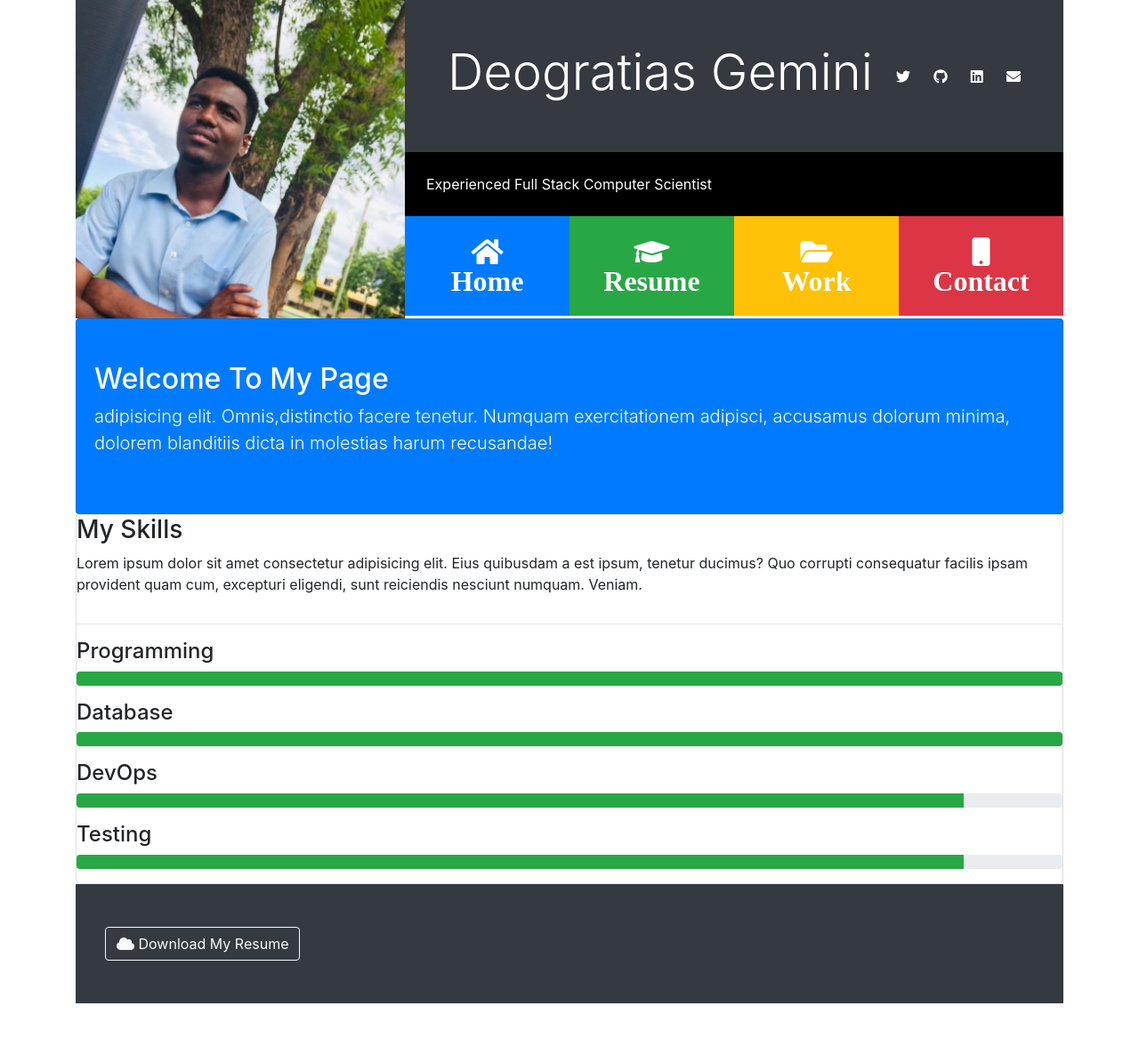
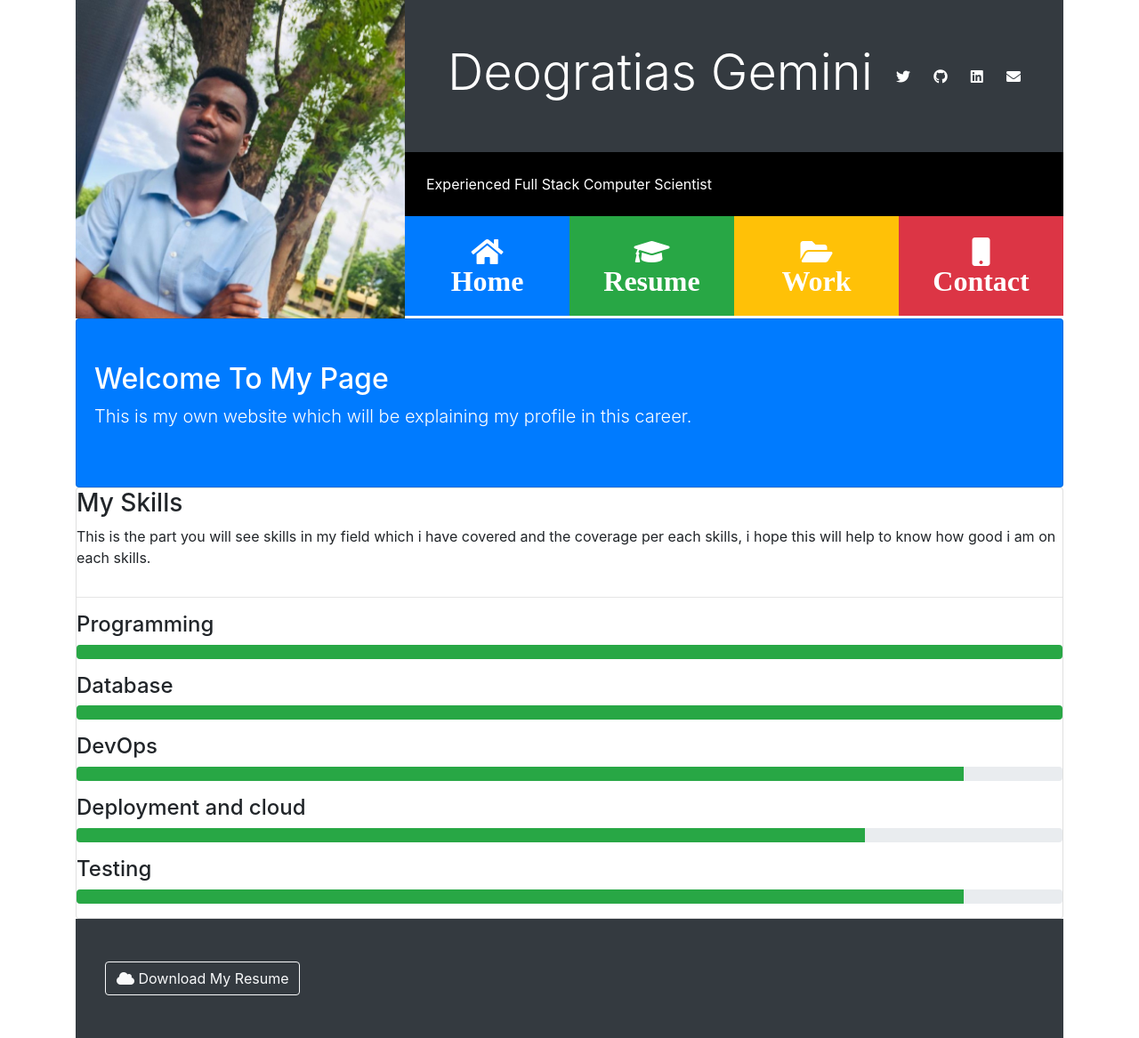
Before and after one commit to deogemini/myBlog, a PHP site: page / in a window 1280 px wide. Shown: the whole page at 89% size. Before the commit the page ends 1128 px from the top, so only its background shows below. Run offline with PHP 8.4, Linux system fonts and the light colour scheme; some libraries are stand-ins or nearby versions.

Commit message:
setting some basics

```diff
--- a/index.php
+++ b/index.php
@@ -92,14 +92,15 @@
                 <div class="card card-body bg-primary text-white py-5">
                     <h2>Welcome To My Page</h2>
                     <p class="lead">
- adipisicing elit. Omnis,distinctio facere tenetur. Numquam exercitationem adipisci, accusamus dolorum minima, dolorem blanditiis dicta in molestias harum recusandae!
+                    This is my own website which will be explaining my profile in this career.
+
                     </p>
                 </div>
                 <div  class="card card-body-py-5">
                      <h3>
                          My Skills
                      </h3>
-                     <p>Lorem ipsum dolor sit amet consectetur adipisicing elit. Eius quibusdam a est ipsum, tenetur ducimus? Quo corrupti consequatur facilis ipsam provident quam cum, excepturi eligendi, sunt reiciendis nesciunt numquam. Veniam.</p>
+                     <p> This is the part you will see skills in my field which i have covered and the coverage per each skills, i hope this will help to know how good i am on each skills.
               <hr>
               <h4>Programming</h4>
               <div class="progress mb-3">
@@ -113,6 +114,12 @@
             <div class="progress mb-3">
                 <div class="progress-bar bg-success" style="width:90%"></div>
             </div>
+            <h4>Deployment and cloud</h4>
+            <div class="progress mb-3">
+                <div class="progress-bar bg-success" style="width:80%"></div>
+            </div>
+
+
             <h4>Testing</h4>
             <div class="progress mb-3">
                 <div class="progress-bar bg-success" style="width:90%"></div>
@@ -125,8 +132,8 @@
             <div class="card card-body bg-success text-white py-5">
                 <h2>My Resume </h2>
                 <p class="lead">
-                    adipisicing elit. Omnis,distinctio facere tenetur. Numquam exercitationem adipisci, accusamus dolorum minima,
-                    dolorem blanditiis dicta in molestias harum recusandae!
+                    This is another interesting part which i have put summary of my work experience and also you can download the Curriculam Vitae(CV) to get full details and also i have added phone contact where you can check for reference of the my experience
+
                 </p>
             </div>
             <div class="card card-body py-5">
@@ -138,42 +145,45 @@
                     <div class="card">
                         <div class="card-body">
                             <h4 class="card-title">
-                                Devmasters
+                                Singo Africa
                             </h4>
-                            <p class="card-title"> adipisicing elit. Omnis,distinctio facere tenetur. Numquam exercitationem adipisci, accusamus dolorum minima</p>
-                            <p class="p-2 mb-3 bg-dark text-white">Position: Full Stack Webdeveloper</p>
-                                                        <p class="p-2 mb-3 bg-dark text-white">Phone: (+255) 2873273727</p>
+                            <p class="card-title">
+                                I have been worked as software developer dealing with handling back-end of Amala App suite system, by using JAVA and Spring boot framework with the use multitenant database architecture.
+                                 </p>
+                            <p class="p-2 mb-3 bg-dark text-white">Position: Software Developer</p>
+                                                        <p class="p-2 mb-3 bg-dark text-white">Phone: (+255)716087522</p>
                         </div>
                         <div class="card-footer">
-                            <h6 class="text-muted">Dates: 2015 - 2017</h6>
+                            <h6 class="text-muted">Dates: 2020 - present</h6>
                         </div>
                     </div>
                         <div class="card">
                             <div class="card-body">
                                 <h4 class="card-title">
-                                    Devmasters
+                                    Youth for Children)Y4C hub
                                 </h4>
-                                <p class="card-title"> adipisicing elit. Omnis,distinctio facere tenetur. Numquam exercitationem adipisci,
-                                    accusamus dolorum minima</p>
-                                <p class="p-2 mb-3 bg-dark text-white">Position: Full Stack Webdeveloper</p>
-                                <p class="p-2 mb-3 bg-dark text-white">Phone: (+255) 2873273727</p>
+                                <p class="card-title">
+                                    I have been working in creating two way sms platforms by creating different solution to the realltime chalenges facing society in Tanzania
+                                     </p>
+                                <p class="p-2 mb-3 bg-dark text-white">Position: U-Reporter </p>
+                                <p class="p-2 mb-3 bg-dark text-white">Phone: (+255)754557744</p>
                             </div>
                             <div class="card-footer">
-                                <h6 class="text-muted">Dates: 2015 - 2017</h6>
+                                <h6 class="text-muted">Dates: 2021- present</h6>
                             </div>
                         </div>
                             <div class="card">
                                 <div class="card-body">
                                     <h4 class="card-title">
-                                        Devmasters
+                                        Tazania Postal Banck(TPB)
                                     </h4>
-                                    <p class="card-title"> adipisicing elit. Omnis,distinctio facere tenetur. Numquam exercitationem adipisci,
-                                        accusamus dolorum minima</p>
-                                    <p class="p-2 mb-3 bg-dark text-white">Position: Full Stack Webdeveloper</p>
-                                    <p class="p-2 mb-3 bg-dark text-white">Phone: (+255) 2873273727</p>
+                                    <p class="card-title">This is the first work experience and i worked as website developer and i was among the team that developed the intranet site of the organization under PHP programming language
+                                        </p>
+                                    <p class="p-2 mb-3 bg-dark text-white">Position: Webdeveloper</p>
+                                    <p class="p-2 mb-3 bg-dark text-white">Phone: (+255)659280870</p>
                                 </div>
                                 <div class="card-footer">
-                                    <h6 class="text-muted">Dates: 2015 - 2017</h6>
+                                    <h6 class="text-muted">Dates: 2019 - 2019</h6>
                                 </div>
                             </div>
                 </div>
```
